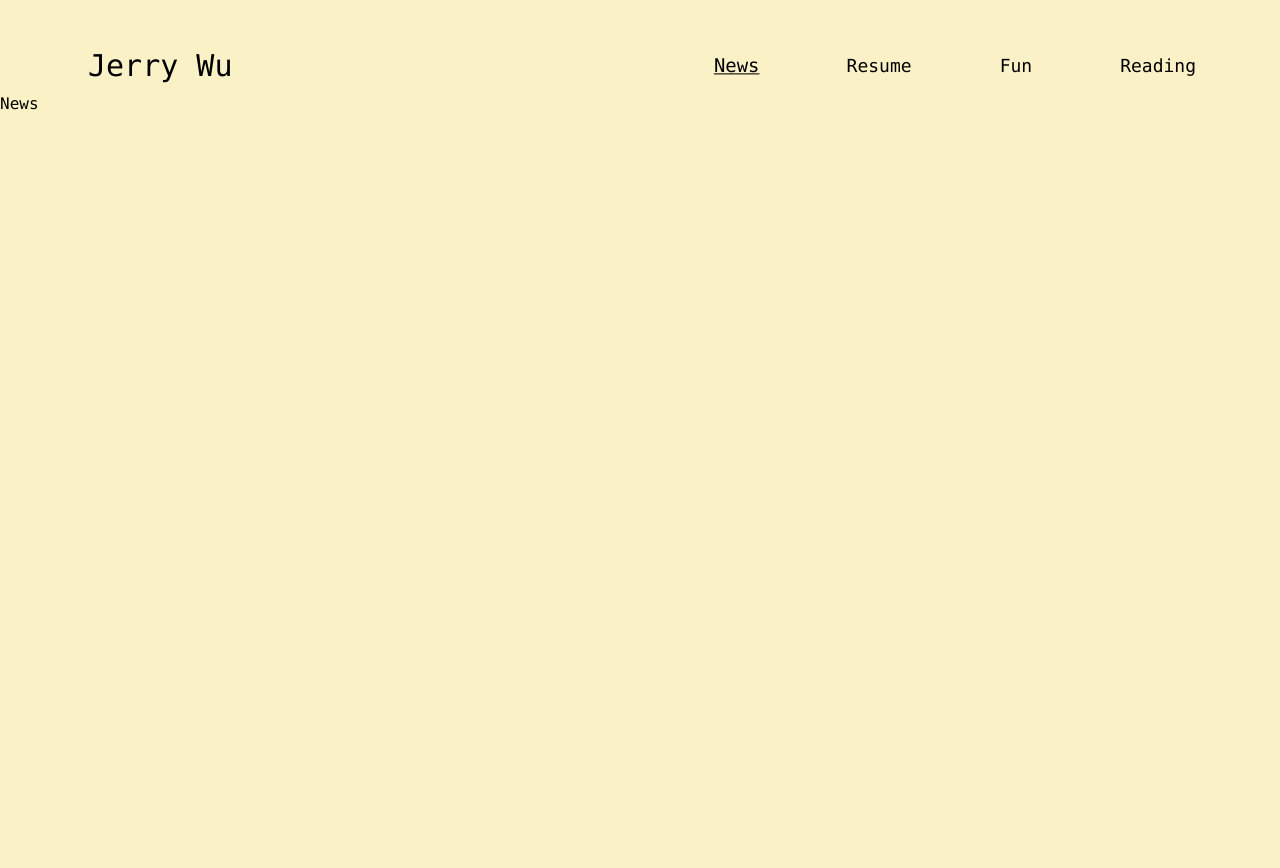
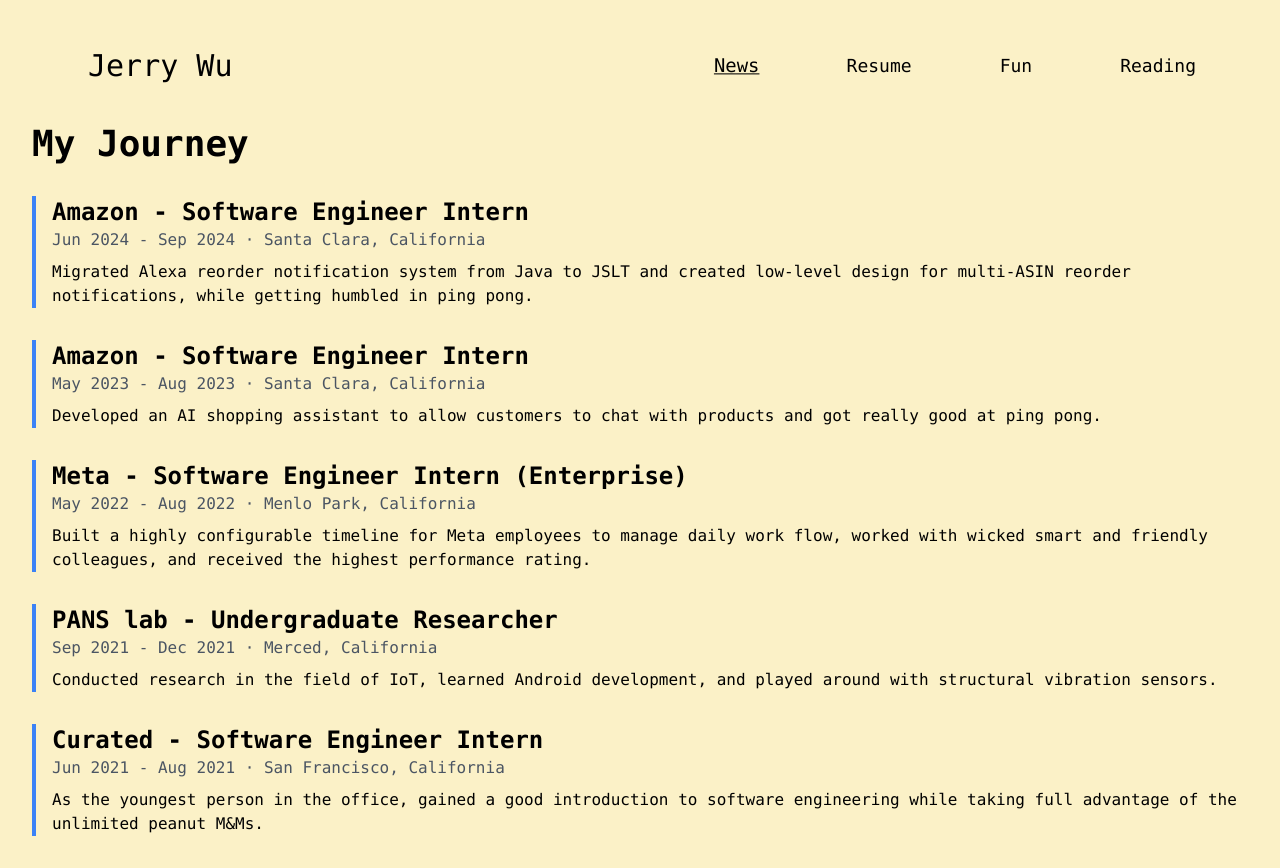
Before and after one commit to jerryowu/personal-website, a Next.js app: page /news in a window 1280 px wide. Before the commit the page ends 800 px from the top, so only its background shows below. Built offline with nearby package versions, Linux system fonts and the light colour scheme.

Commit message:
removed scrollbar

```diff
--- a/app/globals.css
+++ b/app/globals.css
@@ -12,3 +12,8 @@
     text-wrap: balance;
   }
 }
+
+::-webkit-scrollbar {
+  width: 0;
+  background: transparent;
+}
--- a/app/news/page.tsx
+++ b/app/news/page.tsx
@@ -1,3 +1,56 @@
 export default function News() {
-  return <div>News</div>;
+  const journeyItems = [
+    {
+      title: "Amazon - Software Engineer Intern",
+      date: "Jun 2024 - Sep 2024",
+      location: "Santa Clara, California",
+      details:
+        "Migrated Alexa reorder notification system from Java to JSLT and created low-level design for multi-ASIN reorder notifications, while getting humbled in ping pong.",
+    },
+    {
+      title: "Amazon - Software Engineer Intern",
+      date: "May 2023 - Aug 2023",
+      location: "Santa Clara, California",
+      details:
+        "Developed an AI shopping assistant to allow customers to chat with products and got really good at ping pong.",
+    },
+    {
+      title: "Meta - Software Engineer Intern (Enterprise)",
+      date: "May 2022 - Aug 2022",
+      location: "Menlo Park, California",
+      details:
+        "Built a highly configurable timeline for Meta employees to manage daily work flow, worked with wicked smart and friendly colleagues, and received the highest performance rating.",
+    },
+    {
+      title: "PANS lab - Undergraduate Researcher",
+      date: "Sep 2021 - Dec 2021",
+      location: "Merced, California",
+      details:
+        "Conducted research in the field of IoT, learned Android development, and played around with structural vibration sensors.",
+    },
+    {
+      title: "Curated - Software Engineer Intern",
+      date: "Jun 2021 - Aug 2021",
+      location: "San Francisco, California",
+      details:
+        "As the youngest person in the office, gained a good introduction to software engineering while taking full advantage of the unlimited peanut M&Ms.",
+    },
+  ];
+
+  return (
+    <div className="container mx-auto p-8">
+      <h1 className="text-4xl font-bold mb-8">My Journey</h1>
+      <div className="space-y-8">
+        {journeyItems.map((item, index) => (
+          <div key={index} className="border-l-4 border-blue-500 pl-4">
+            <h2 className="text-2xl font-semibold">{item.title}</h2>
+            <p className="text-gray-600">
+              {item.date} · {item.location}
+            </p>
+            <p className="mt-2">{item.details}</p>
+          </div>
+        ))}
+      </div>
+    </div>
+  );
 }
```
